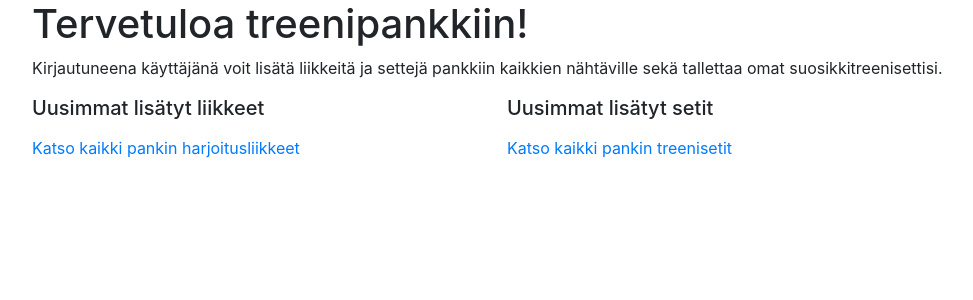
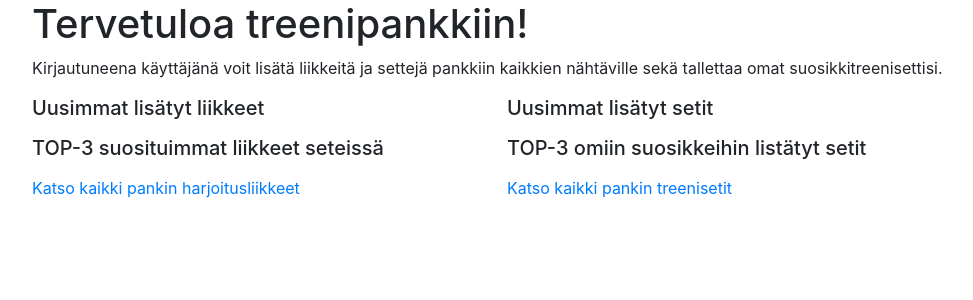
Before and after one commit to kerkkanen/treenipankki, a Flask app: template templates/index.html in a window 1280 px wide. Shown: the part 72-372 px from the top of the page, without its empty margins (53-1026 px from the left). Run offline with Flask 2, Linux system fonts and the light colour scheme; the template is opened without the code that fills it, so the values that code supplies are empty; some libraries are stand-ins or nearby versions.

Commit message:
top-info added in front page

```diff
--- a/moves.py
+++ b/moves.py
@@ -51,5 +51,5 @@ def delete(move_id):
     db.session.commit()
 
 def popular_moves():
-    sql = """SELECT * FROM moves WHERE id IN (select move_id FROM moves_in_set GROUP BY COUNT(move_id) BETWEEN :low and :high)"""
+    sql = """SELECT * FROM moves WHERE moves.id IN (SELECT move_id FROM moves_in_set GROUP BY move_id ORDER BY COUNT(move_id) DESC LIMIT 3);"""
     return db.session.execute(sql).fetchall()
--- a/routes.py
+++ b/routes.py
@@ -8,7 +8,7 @@ import sets
 @app.route("/")
 def index():
 
-    return render_template("index.html", sets=sets.get_latest(), moves=moves.get_latest())
+    return render_template("index.html", top_sets=sets.popular_sets(), sets=sets.get_latest(), top_moves=moves.popular_moves(), moves=moves.get_latest())
 
 
 @app.route("/login", methods=["get", "post"])
--- a/sets.py
+++ b/sets.py
@@ -80,7 +80,8 @@ def add_favourite(user_id, set_id):
 
 
 def popular_sets():
-    pass
+    sql = """SELECT * FROM sets WHERE sets.id IN (SELECT set_id FROM favourite_sets GROUP BY set_id ORDER BY COUNT(set_id) DESC LIMIT 3);"""
+    return db.session.execute(sql).fetchall()
 
 
 def get_searched_by_area(area):
--- a/templates/index.html
+++ b/templates/index.html
@@ -17,6 +17,16 @@ Kirjautuneena käyttäjänä voit lisätä liikkeitä ja settejä pankkiin kaikk
 <li><a href="/move/{{ move.id }}" title="{{ move.description }}">{{ move.name }}</a>
 {% endfor %}
 </ul>
+
+
+<h5>TOP-3 suosituimmat liikkeet seteissä</h5>
+<ul>
+{% for move in top_moves %}
+<li><a href="/move/{{ move.id }}" title="{{ move.description }}">{{ move.name }}</a>
+{% endfor %}
+</ul>
+
+
 <a href="/movelist">Katso kaikki pankin harjoitusliikkeet</a>
 </div>
 <div class="col-5">
@@ -26,6 +36,16 @@ Kirjautuneena käyttäjänä voit lisätä liikkeitä ja settejä pankkiin kaikk
 <li><a href="/set/{{ set.id }}" title=" {{ set.description }}">{{ set.name }}</a></li>
 {% endfor %}
 </ul>
+
+
+<h5>TOP-3 omiin suosikkeihin listätyt setit</h5>
+<ul>
+{% for set in top_sets %}
+<li><a href="/set/{{ set.id }}" title=" {{ set.description }}">{{ set.name }}</a></li>
+{% endfor %}
+</ul>
+
+
 <a href="/setlist">Katso kaikki pankin treenisetit</a>
 </div>
 </div>
```
